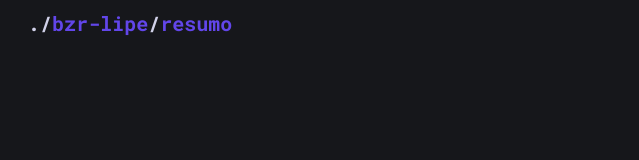
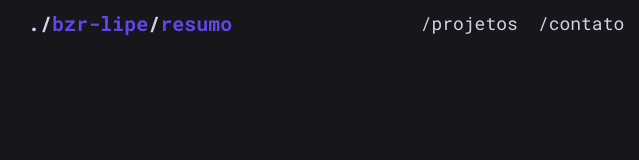
Before and after one commit to bzr-lipe/my-personal-website, a plain HTML site: page pages/resumo.html in a window 1280 px wide. Shown: the full height of the page, 272-911 px from the left. Drawn offline with Linux system fonts and the light colour scheme.

Commit message:
C:/Program Files/Git/resumo navbar fixed

```diff
--- a/pages/resumo.html
+++ b/pages/resumo.html
@@ -19,6 +19,8 @@
                 class="nav-title"><span>r</span><span>e</span><span>s</span><span>u</span><span>m</span><span>o</span></a>
         </span>
         <ul>
+            <li class="nav-list-item"><a href="">/projetos</a></li>
+            <li class="nav-list-item"><a href="">/contato</a></li>
             <li class="nav-list-item"><a href="https://www.linkedin.com/in/lp-bzr/" target="_blank"><i
                         class="fa-brands fa-linkedin"></i></a></li>
             <li class="nav-list-item"><a href="https://github.com/bzr-lipe" target="_blank"><i
```
